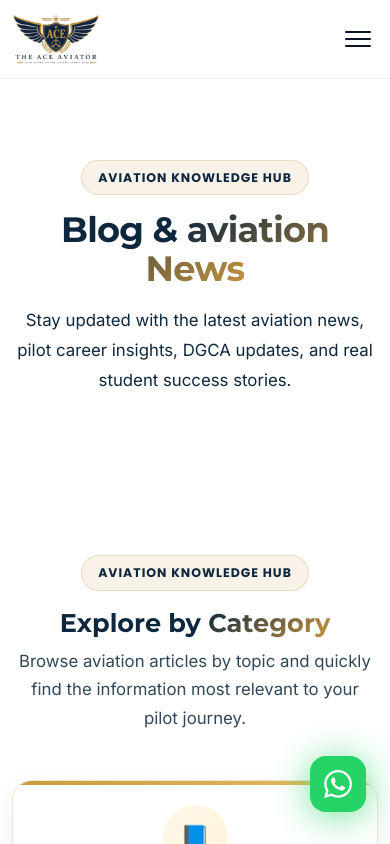
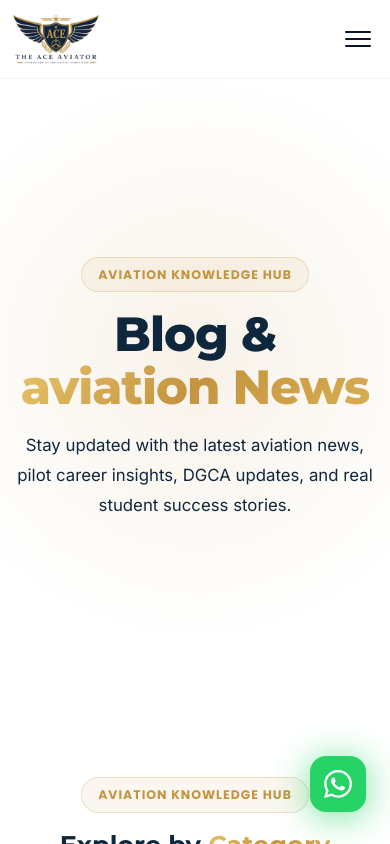
Before and after one commit to aceaviation2026/acebackend, an Angular app: page /blog in a window 390 px wide. Shown: the top 844 px of the page. Built offline with nearby package versions, Linux system fonts and the light colour scheme.

Commit message:
Updated website

```diff
--- a/package.json
+++ b/package.json
@@ -18,6 +18,7 @@
     "@angular/platform-browser": "^17.3.0",
     "@angular/platform-browser-dynamic": "^17.3.0",
     "@angular/router": "^17.3.0",
+    "@emailjs/browser": "^4.4.1",
     "aos": "^2.3.4",
     "bootstrap": "^5.3.8",
     "lucide-angular": "^1.0.0",
--- a/src/app/pages/become-pilot/become-pilot.component.html
+++ b/src/app/pages/become-pilot/become-pilot.component.html
@@ -802,12 +802,12 @@
 
     <div class="loan-action">
 
-      <button class="loan-btn"
+      <!-- <button class="loan-btn"
               (click)="selectBank('SBI')">
 
         Apply Now
 
-      </button>
+      </button> -->
 
     </div>
 
@@ -862,12 +862,12 @@
 
     <div class="loan-action">
 
-      <button class="loan-btn"
+      <!-- <button class="loan-btn"
               (click)="selectBank('Bank of Baroda')">
 
         Apply Now
 
-      </button>
+      </button> -->
 
     </div>
 
@@ -922,12 +922,12 @@
 
     <div class="loan-action">
 
-      <button class="loan-btn"
+      <!-- <button class="loan-btn"
               (click)="selectBank('HDFC Credila')">
 
         Apply Now
 
-      </button>
+      </button> -->
 
     </div>
 
@@ -982,12 +982,12 @@
 
     <div class="loan-action">
 
-      <button class="loan-btn"
+      <!-- <button class="loan-btn"
               (click)="selectBank('ICICI Bank')">
 
         Apply Now
 
-      </button>
+      </button> -->
 
     </div>
 
--- a/src/app/pages/blog/blog.component.scss
+++ b/src/app/pages/blog/blog.component.scss
@@ -1476,3 +1476,70 @@ p,
     font-weight: 700;
     line-height: 1;
 }
+
+.page-hero{
+    position:relative;
+    overflow:hidden;
+    min-height:85vh;
+    display:flex;
+    align-items:center;
+    justify-content:center;
+
+    background:linear-gradient(
+        90deg,
+        #f3efe8 0%,
+        #f8f5ef 25%,
+        #fffdf9 50%,
+        #f8f5ef 75%,
+        #f3efe8 100%
+    );
+
+    color:#0a1f3c;
+}
+.page-hero::before{
+    content:'';
+    position:absolute;
+    inset:0;
+
+    background:
+      radial-gradient(
+        circle at center,
+        rgba(196,148,64,0.12) 0%,
+        rgba(196,148,64,0.06) 35%,
+        transparent 70%
+      );
+
+    pointer-events:none;
+}
+
+.page-hero::after{
+    display:none;
+}
+.display-hero{
+    color:#0b2342;
+    font-size:clamp(3rem,6vw,5.5rem);
+    font-weight:800;
+    line-height:1.1;
+}
+.gradient-text{
+    background:linear-gradient(
+        135deg,
+        #e8c56a 0%,
+        #c49440 50%,
+        #d9ae52 100%
+    );
+
+    -webkit-background-clip:text;
+    -webkit-text-fill-color:transparent;
+    background-clip:text;
+}
+.badge-gold,
+.meta-tag{
+    background:rgba(196,148,64,0.08);
+    border:1px solid rgba(196,148,64,0.25);
+    color:#c49440;
+    border-radius:30px;
+}
+.hero-grid{
+    display:none;
+}
--- a/src/app/pages/contact/contact.component.scss
+++ b/src/app/pages/contact/contact.component.scss
@@ -33,7 +33,7 @@
   text-decoration: none; color: inherit; transition: all 0.25s;
 
   &.wa-item {
-    background: rgba(37,211,102,0.05) !important;
+    // background: rgba(37,211,102,0.05) !important;
     border-color: rgba(37,211,102,0.2) !important;
     &:hover { border-color: rgba(37,211,102,0.4) !important; }
   }
@@ -740,3 +740,134 @@ a:hover,
 .faq-icon svg{
   stroke: var(--gold);
 }
+
+
+
+
+
+.validation-error{
+  display:block;
+  margin-top:8px;
+  color:#c49440;
+  font-weight:700;
+  font-size:0.9rem;
+}
+.validation-error{
+  display:block;
+  margin-top:8px;
+  color:#c49440;
+  font-weight:700;
+  font-size:0.9rem;
+}
+.validation-error{
+  display:block;
+  margin-top:8px;
+  color:#c49440;
+  font-weight:700;
+  font-size:0.9rem;
+}
+.validation-error{
+    display:block;
+    margin-top:8px;
+    color:#c49440;
+    font-weight:700;
+    font-size:0.9rem;
+}
+
+
+
+
+
+
+
+
+.page-hero{
+    position:relative;
+    overflow:hidden;
+    min-height:85vh;
+    display:flex;
+    align-items:center;
+    justify-content:center;
+
+    background:linear-gradient(
+        90deg,
+        #f3efe8 0%,
+        #f8f5ef 25%,
+        #fffdf9 50%,
+        #f8f5ef 75%,
+        #f3efe8 100%
+    );
+
+    color:#0a1f3c;
+}
+
+.page-hero::before{
+    content:'';
+    position:absolute;
+    inset:0;
+    background:
+      radial-gradient(
+        circle at center,
+        rgba(196,148,64,0.12) 0%,
+        rgba(196,148,64,0.06) 35%,
+        transparent 70%
+      );
+    pointer-events:none;
+}
+
+.page-hero::after{
+    display:none;
+}
+
+.display-hero{
+    color:#0b2342;
+    font-size:clamp(2.4rem,5vw,4.5rem); /* Reduced size */
+    font-weight:800;
+    line-height:1.1;
+    margin-bottom:20px;
+}
+
+.gradient-text{
+    color:#c49440; /* Consultation color */
+    background:none;
+    -webkit-text-fill-color:#c49440;
+}
+
+.hero-sub{
+    max-width:800px;
+    margin:auto;
+    color:#5f6f84;
+    font-size:1.1rem;
+    line-height:1.8;
+}
+
+.badge-gold{
+    display:inline-block;
+    padding:10px 22px;
+    border-radius:30px;
+    background:rgba(196,148,64,0.08);
+    border:1px solid rgba(196,148,64,0.25);
+    color:#c49440;
+    font-weight:600;
+    letter-spacing:1px;
+}
+
+.hero-meta{
+    display:flex;
+    justify-content:center;
+    gap:15px;
+    flex-wrap:wrap;
+}
+
+.meta-tag{
+    padding:10px 18px;
+    border-radius:30px;
+    background:rgba(196,148,64,0.08);
+    border:1px solid rgba(196,148,64,0.25);
+    color:#c49440;
+    font-weight:600;
+}
+
+.hero-grid{
+    display:none;
+}
--- a/src/app/pages/contact/contact.component.ts
+++ b/src/app/pages/contact/contact.component.ts
@@ -1,7 +1,7 @@
 import { Component } from '@angular/core';
 import { CommonModule } from '@angular/common';
 import { FormsModule } from '@angular/forms';
-
+import emailjs from '@emailjs/browser';
 @Component({
   selector: 'app-contact',
   standalone: true,
@@ -10,6 +10,9 @@ import { FormsModule } from '@angular/forms';
   styleUrls: ['./contact.component.scss']
 })
 export class ContactComponent {
+openLink(arg0: string) {
+throw new Error('Method not implemented.');
+}
 
   form = {
     name: '',
@@ -31,7 +34,7 @@ export class ContactComponent {
       title: 'Call Us',
       value: '+91  98337 97999',
       sub: 'Mon–Sat, 9 AM – 7 PM IST',
-      link: 'tel:+919876543210'
+      link: 'tel:+919833797999'
     },
     {
       icon: '📧',
@@ -50,9 +53,9 @@ export class ContactComponent {
     {
     icon: '💬',
     title: 'WhatsApp',
-      value: '+91  98337 97999',
-      sub: 'Fastest response',
-      link: 'https://wa.me/919876543210'
+    value: '+91 98337 97999',
+    sub: 'Fastest Response',
+    link: 'https://wa.me/919833797999?text=Hi%20Vinay%20Salve!%20I%20would%20like%20to%20know%20more%20about%20pilot%20training.'
   }
   ];
 
@@ -70,13 +73,33 @@ export class ContactComponent {
     { q: 'Can I book a consultation for a family member?', a: 'Absolutely. Parents and guardians are encouraged to join too. We regularly counsel families together on aviation career planning.', open: false },
   ];
 
+  // submitForm(): void {
+  //   if (!this.form.name || !this.form.email || !this.form.phone) return;
+  //   this.loading = true;
+  //   setTimeout(() => {
+  //     this.loading = false;
+  //     this.submitted = true;
+  //   }, 1800);
+  // }
+
 submitForm(): void {
   if (!this.form.name || !this.form.email || !this.form.phone) return;
+
   this.loading = true;
-    setTimeout(() => {
+
+  emailjs.send(
+    'vitthalkhedekar77@gmail.com',
+    'TEMPLATE_ID',
+    {
+      name: this.form.name,
+      email: this.form.email,
+      phone: this.form.phone
+    },
+    'PUBLIC_KEY'
+  ).then(() => {
     this.loading = false;
     this.submitted = true;
-    }, 1800);
+  });
 }
 
   resetForm(): void {
--- a/src/app/pages/dgca/dgca.component.scss
+++ b/src/app/pages/dgca/dgca.component.scss
@@ -3602,3 +3602,94 @@ button:hover,
     background: #c49440;      /* Stay gold on hover */
     transform: translateY(-3px);
 }
+
+.section-badge{
+    display:inline-block;
+    padding:8px 18px;
+    border:1px solid #c49440;
+    background:transparent;
+    color:#c49440;
+    border-radius:30px;
+    font-size:0.85rem;
+    font-weight:600;
+}
+.dgca-badge{
+    display:inline-block;
+    padding:8px 18px;
+    background:transparent;
+    color:#c49440;
+    border:1px solid #c49440;
+    border-radius:30px;
+    font-size:0.85rem;
+    font-weight:600;
+}
+
+
+
+
+.page-hero{
+    position:relative;
+    overflow:hidden;
+    min-height:85vh;
+    display:flex;
+    align-items:center;
+    justify-content:center;
+
+    background:linear-gradient(
+        90deg,
+        #f3efe8 0%,
+        #f8f5ef 25%,
+        #fffdf9 50%,
+        #f8f5ef 75%,
+        #f3efe8 100%
+    );
+
+    color:#0a1f3c;
+}
+.page-hero::before{
+    content:'';
+    position:absolute;
+    inset:0;
+
+    background:
+      radial-gradient(
+        circle at center,
+        rgba(196,148,64,0.12) 0%,
+        rgba(196,148,64,0.06) 35%,
+        transparent 70%
+      );
+
+    pointer-events:none;
+}
+
+.page-hero::after{
+    display:none;
+}
+.display-hero{
+    color:#0b2342;
+    font-size:clamp(3rem,6vw,5.5rem);
+    font-weight:800;
+    line-height:1.1;
+}
+.gradient-text{
+    background:linear-gradient(
+        135deg,
+        #e8c56a 0%,
+        #c49440 50%,
+        #d9ae52 100%
+    );
+
+    -webkit-background-clip:text;
+    -webkit-text-fill-color:transparent;
+    background-clip:text;
+}
+.badge-gold,
+.meta-tag{
+    background:rgba(196,148,64,0.08);
+    border:1px solid rgba(196,148,64,0.25);
+    color:#c49440;
+    border-radius:30px;
+}
+.hero-grid{
+    display:none;
+}
--- a/src/app/shared/components/footer/footer.component.scss
+++ b/src/app/shared/components/footer/footer.component.scss
@@ -1707,3 +1707,14 @@ body {
 /* =========================================================
    SMALL MOBILE
 // ========================================================= */
+
+
+.email-error{
+    color:#c49440 !important;
+    font-weight:700;
+}
+
+.email-error span{
+    color:#c49440 !important;
+    font-weight:700;
+}
--- a/src/app/shared/components/footer/footer.component.ts
+++ b/src/app/shared/components/footer/footer.component.ts
@@ -52,8 +52,13 @@ import { FormsModule,NgForm, NgModel  }from '@angular/forms';
                   <a href="#" class="social-btn" aria-label="LinkedIn">
                     <svg width="18" height="18" fill="currentColor" viewBox="0 0 24 24"><path d="M20.447 20.452h-3.554v-5.569c0-1.328-.027-3.037-1.852-3.037-1.853 0-2.136 1.445-2.136 2.939v5.667H9.351V9h3.414v1.561h.046c.477-.9 1.637-1.85 3.37-1.85 3.601 0 4.267 2.37 4.267 5.455v6.286zM5.337 7.433c-1.144 0-2.063-.926-2.063-2.065 0-1.138.92-2.063 2.063-2.063 1.14 0 2.064.925 2.064 2.063 0 1.139-.925 2.065-2.064 2.065zm1.782 13.019H3.555V9h3.564v11.452zM22.225 0H1.771C.792 0 0 .774 0 1.729v20.542C0 23.227.792 24 1.771 24h20.451C23.2 24 24 23.227 24 22.271V1.729C24 .774 23.2 0 22.222 0h.003z"/></svg>
                   </a>
-                  <a href="https://wa.me/919876543210" class="social-btn social-wa" aria-label="WhatsApp">
-                    <svg width="18" height="18" fill="currentColor" viewBox="0 0 24 24"><path d="M17.472 14.382c-.297-.149-1.758-.867-2.03-.967-.273-.099-.471-.148-.67.15-.197.297-.767.966-.94 1.164-.173.199-.347.223-.644.075-.297-.15-1.255-.463-2.39-1.475-.883-.788-1.48-1.761-1.653-2.059-.173-.297-.018-.458.13-.606.134-.133.298-.347.446-.52.149-.174.198-.298.298-.497.099-.198.05-.371-.025-.52-.075-.149-.669-1.612-.916-2.207-.242-.579-.487-.5-.669-.51-.173-.008-.371-.01-.57-.01-.198 0-.52.074-.792.372-.272.297-1.04 1.016-1.04 2.479 0 1.462 1.065 2.875 1.213 3.074.149.198 2.096 3.2 5.077 4.487.709.306 1.262.489 1.694.625.712.227 1.36.195 1.871.118.571-.085 1.758-.719 2.006-1.413.248-.694.248-1.289.173-1.413-.074-.124-.272-.198-.57-.347m-5.421 7.403h-.004a9.87 9.87 0 01-5.031-1.378l-.361-.214-3.741.982.998-3.648-.235-.374a9.86 9.86 0 01-1.51-5.26c.001-5.45 4.436-9.884 9.888-9.884 2.64 0 5.122 1.03 6.988 2.898a9.825 9.825 0 012.893 6.994c-.003 5.45-4.437 9.884-9.885 9.884m8.413-18.297A11.815 11.815 0 0012.05 0C5.495 0 .16 5.335.157 11.892c0 2.096.547 4.142 1.588 5.945L.057 24l6.305-1.654a11.882 11.882 0 005.683 1.448h.005c6.554 0 11.89-5.335 11.893-11.893a11.821 11.821 0 00-3.48-8.413Z"/></svg>
+                  <a href="https://wa.me/919833797999?text=Hi%20Vinay%20Salve!%20I'd%20like%20to%20know%20more%20about%20pilot%20training."
+   target="_blank"
+   class="social-btn social-wa"
+   aria-label="WhatsApp">
+  <svg width="18" height="18" fill="currentColor" viewBox="0 0 24 24">
+    <path d="M17.472 14.382c-.297-.149-1.758-.867-2.03-.967-.273-.099-.471-.148-.67.15-.197.297-.767.966-.94 1.164-.173.199-.347.223-.644.075-.297-.15-1.255-.463-2.39-1.475-.883-.788-1.48-1.761-1.653-2.059-.173-.297-.018-.458.13-.606.134-.133.298-.347.446-.52.149-.174.198-.298.298-.497.099-.198.05-.371-.025-.52-.075-.149-.669-1.612-.916-2.207-.242-.579-.487-.5-.669-.51-.173-.008-.371-.01-.57-.01-.198 0-.52.074-.792.372-.272.297-1.04 1.016-1.04 2.479 0 1.462 1.065 2.875 1.213 3.074.149.198 2.096 3.2 5.077 4.487.709.306 1.262.489 1.694.625.712.227 1.36.195 1.871.118.571-.085 1.758-.719 2.006-1.413.248-.694.248-1.289.173-1.413-.074-.124-.272-.198-.57-.347m-5.421 7.403h-.004a9.87 9.87 0 01-5.031-1.378l-.361-.214-3.741.982.998-3.648-.235-.374a9.86 9.86 0 01-1.51-5.26c.001-5.45 4.436-9.884 9.888-9.884 2.64 0 5.122 1.03 6.988 2.898a9.825 9.825 0 012.893 6.994c-.003 5.45-4.437 9.884-9.885 9.884m8.413-18.297A11.815 11.815 0 0012.05 0C5.495 0 .16 5.335.157 11.892c0 2.096.547 4.142 1.588 5.945L.057 24l6.305-1.654a11.882 11.882 0 005.683 1.448h.005c6.554 0 11.89-5.335 11.893-11.893a11.821 11.821 0 00-3.48-8.413Z"/>
+  </svg>
 </a>
                 </div>
               </div>
@@ -150,7 +155,7 @@ import { FormsModule,NgForm, NgModel  }from '@angular/forms';
 
   <small
   *ngIf="email.invalid && email.touched"
-      class="text-danger d-block mt-2">
+  class="email-error d-block mt-2">
 
   <span *ngIf="email.errors?.['required']">
     Email address is required.
--- a/src/app/shared/components/navbar/navbar.component.ts
+++ b/src/app/shared/components/navbar/navbar.component.ts
@@ -57,12 +57,12 @@ interface NavLink {
 
           <!-- Desktop CTA -->
           <div class="nav-actions">
-            <a routerLink="/contact" class="btn-gold nav-cta-btn">
-              <svg width="16" height="16" fill="none" stroke="currentColor" stroke-width="2" viewBox="0 0 24 24">
-                <path d="M22 16.92v3a2 2 0 01-2.18 2 19.79 19.79 0 01-8.63-3.07A19.5 19.5 0 014.5 9.7 19.79 19.79 0 011.45 1.1 2 2 0 013.43.01h3a2 2 0 012 1.72c.127.96.361 1.903.7 2.81a2 2 0 01-.45 2.11L7.09 7.91a16 16 0 006 6l1.27-1.27a2 2 0 012.11-.45c.907.339 1.85.573 2.81.7A2 2 0 0121.99 14l-.07 2.92z"/>
-              </svg>
-              Free Consultation
-            </a>
+           <a href="tel:+919833797999" class="btn-gold nav-cta-btn">
+  <svg width="16" height="16" fill="none" stroke="currentColor" stroke-width="2" viewBox="0 0 24 24">
+    <path d="M22 16.92v3a2 2 0 01-2.18 2 19.79 19.79 0 01-8.63-3.07A19.5 19.5 0 014.5 9.7 19.79 19.79 0 011.45 1.1 2 2 0 013.43.01h3a2 2 0 012 1.72c.127.96.361 1.903.7 2.81a2 2 0 01-.45 2.11L7.09 7.91a16 16 0 006 6l1.27-1.27a2 2 0 012.11-.45c.907.339 1.85.573 2.81.7A2 2 0 0121.99 14l-.07 2.92z"/>
+  </svg>
+  Free Consultation
+</a>
 
             <!-- Hamburger -->
             <button class="hamburger" (click)="toggleMenu()" [class.active]="menuOpen" aria-label="Toggle menu">
--- a/src/app/shared/components/whatsapp-button/whatsapp-button.component.ts
+++ b/src/app/shared/components/whatsapp-button/whatsapp-button.component.ts
@@ -4,7 +4,7 @@ import { Component } from '@angular/core';
   selector: 'app-whatsapp-button',
   standalone: true,
   template: `
-  <a href="https://wa.me/917796240277?text=Hi%20Vinay%20Salve,%20The%20Ace%20Aviator!%20I'd%20like%20to%20know%20more%20about%20pilot%20training."
+  <a href="https://wa.me/919833797999?text=Hi%20Vinay%20Salve,%20The%20Ace%20Aviator!%20I'd%20like%20to%20know%20more%20about%20pilot%20training."
    target="_blank"
    class="whatsapp-fab"
    aria-label="Chat on WhatsApp">
```
Also changed, not shown: src/app/pages/contact/contact.component.html (+118 -27 lines), src/app/pages/dgca/dgca.component.html (+1 -1 lines), 2 other files (tests, documents, lock files or other folders). Lines whose indentation alone changed are shown as unchanged.
